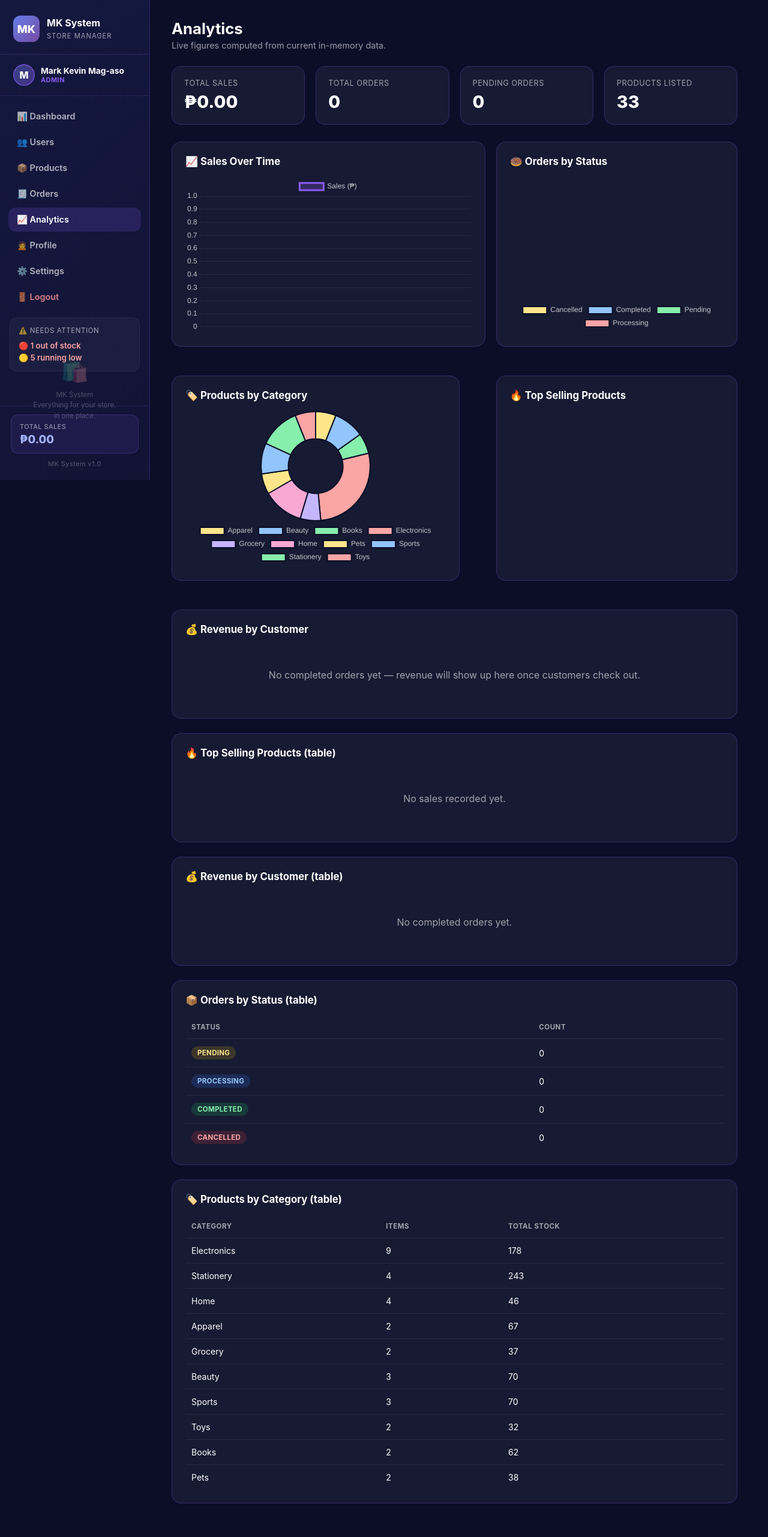
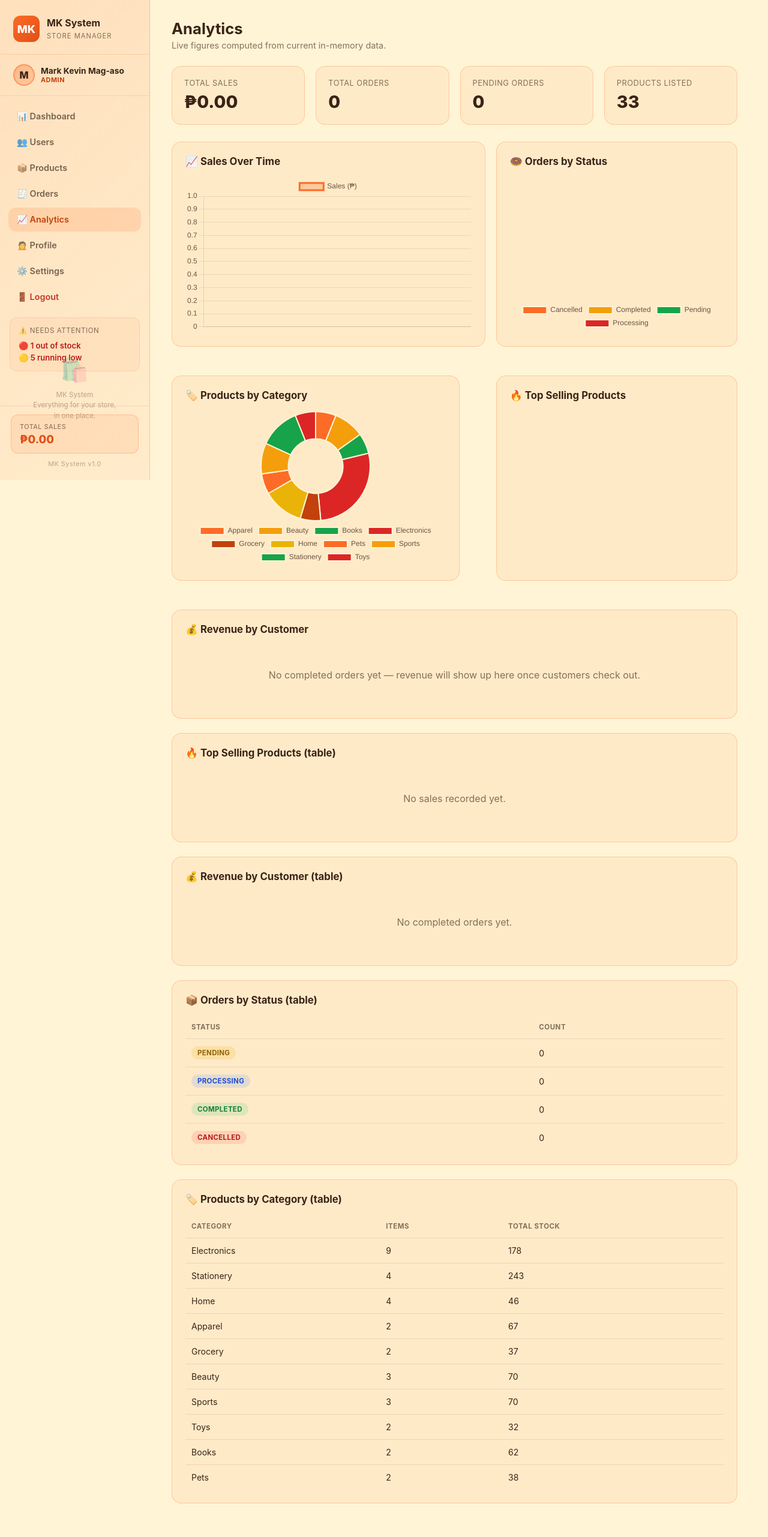
Before and after one commit to markevin592-commits/My-E-Commerce-System, a Flask app: page /analytics in a window 1280 px wide. Shown: the whole page at 60% size. Run offline with Flask 3, Linux system fonts and the light colour scheme; the visitor is signed in with stand-in values (Sample User, id 1); a map, chart or similar area stays blank; some libraries are stand-ins or nearby versions.

Commit message:
Add files via upload

```diff
--- a/app.py
+++ b/app.py
@@ -12,13 +12,6 @@ Storage: everything lives in-memory inside a single DataStore instance
 (models.DataStore) built on plain Python lists. Restarting the server
 resets all data (by design - "Temporary Storage", no database).
 """
-
-from flask import Flask
-app = Flask(__name__)
-
-@app.route("/")
-def home():
-    return "Hello from Gunicorn!"
 
 from functools import wraps
 import re
--- a/static/css/style.css
+++ b/static/css/style.css
@@ -11,26 +11,27 @@ html {
 }
 
 :root {
-    --bg-deep: #0a0e27;
-    --accent-1: #667eea;
-    --accent-2: #764ba2;
-    --accent-3: #8b5cf6;
-    --text-dim: rgba(255,255,255,0.6);
-    --card-bg: rgba(255,255,255,0.05);
-    --card-border: rgba(139,92,246,0.25);
-    --success: #22c55e;
-    --error: #ef4444;
+    --bg-deep: #FFF4D6;
+    --accent-1: #FC6C26;
+    --accent-2: #E14E17;
+    --accent-3: #C2410C;
+    --text-main: #3A2317;
+    --text-dim: rgba(58,35,23,0.62);
+    --card-bg: rgba(252,108,38,0.07);
+    --card-border: rgba(252,108,38,0.28);
+    --success: #16803d;
+    --error: #b91c1c;
 }
 
 body {
     font-family: 'Inter', -apple-system, BlinkMacSystemFont, 'Segoe UI', Roboto, sans-serif;
     background: var(--bg-deep);
-    color: #fff;
+    color: var(--text-main);
     min-height: 100vh;
     overflow-x: hidden; /* belt-and-suspenders: never let a stray wide element cause horizontal scroll */
 }
 
-a { color: #a5b4fc; text-decoration: none; }
+a { color: var(--accent-2); text-decoration: none; }
 a:hover { text-decoration: underline; }
 
 /* ---------- Centered auth pages (login/signup) ---------- */
@@ -113,82 +114,82 @@ a:hover { text-decoration: underline; }
 .flash {
     padding: 12px 16px; border-radius: 10px; font-weight: 500; font-size: 0.9rem;
 }
-.flash.error { background: rgba(239,68,68,0.15); border: 1px solid rgba(239,68,68,0.3); color: #fca5a5; }
-.flash.success { background: rgba(34,197,94,0.15); border: 1px solid rgba(34,197,94,0.3); color: #86efac; }
+.flash.error { background: rgba(239,68,68,0.13); border: 1px solid rgba(239,68,68,0.3); color: #b91c1c; }
+.flash.success { background: rgba(34,197,94,0.13); border: 1px solid rgba(34,197,94,0.3); color: #15803d; }
 
 /* ---------- App shell (sidebar + main) ---------- */
 .app-shell { display: flex; min-height: 100vh; }
 
 .sidebar {
     width: 250px; min-height: 100vh;
-    background: linear-gradient(135deg, rgba(99,102,241,0.12), rgba(139,92,246,0.07));
-    border-right: 1px solid rgba(139,92,246,0.25);
+    background: linear-gradient(135deg, rgba(252,108,38,0.14), rgba(255,138,80,0.08));
+    border-right: 1px solid rgba(252,108,38,0.3);
     display: flex; flex-direction: column;
     position: fixed; top: 0; left: 0; bottom: 0; overflow-y: auto;
 }
 
 .sidebar-brand {
     display: flex; align-items: center; gap: 12px;
-    padding: 26px 22px 20px; border-bottom: 1px solid rgba(139,92,246,0.2);
+    padding: 26px 22px 20px; border-bottom: 1px solid rgba(252,108,38,0.22);
 }
 .sidebar-brand .logo {
     width: 44px; height: 44px; border-radius: 12px;
     background: linear-gradient(135deg, var(--accent-1), var(--accent-2));
     display: flex; align-items: center; justify-content: center;
-    font-weight: 800; font-size: 18px;
+    font-weight: 800; font-size: 18px; color: #fff;
 }
-.sidebar-brand h2 { font-size: 1rem; }
+.sidebar-brand h2 { font-size: 1rem; color: var(--text-main); }
 .sidebar-brand span { font-size: 0.7rem; color: var(--text-dim); text-transform: uppercase; letter-spacing: 1px; }
 .mobile-nav-toggle {
-    display: none; margin-left: auto; background: rgba(255,255,255,0.08);
-    border: 1px solid rgba(255,255,255,0.15); color: #fff; width: 38px; height: 38px;
+    display: none; margin-left: auto; background: rgba(58,35,23,0.06);
+    border: 1px solid rgba(58,35,23,0.18); color: var(--text-main); width: 38px; height: 38px;
     border-radius: 10px; font-size: 1.1rem; cursor: pointer; flex-shrink: 0;
 }
 
 .sidebar-user {
     display: flex; align-items: center; gap: 10px;
-    padding: 16px 22px; border-bottom: 1px solid rgba(139,92,246,0.15);
+    padding: 16px 22px; border-bottom: 1px solid rgba(252,108,38,0.18);
 }
 .sidebar-user .avatar {
     width: 36px; height: 36px; border-radius: 50%;
-    background: linear-gradient(135deg, rgba(102,126,234,.4), rgba(139,92,246,.4));
-    border: 2px solid rgba(139,92,246,.5);
-    display: flex; align-items: center; justify-content: center; font-weight: 800;
+    background: linear-gradient(135deg, rgba(252,108,38,.35), rgba(255,148,87,.35));
+    border: 2px solid rgba(252,108,38,.5);
+    display: flex; align-items: center; justify-content: center; font-weight: 800; color: var(--text-main);
 }
-.sidebar-user .name { font-size: 0.86rem; font-weight: 700; }
+.sidebar-user .name { font-size: 0.86rem; font-weight: 700; color: var(--text-main); }
 .sidebar-user .role { font-size: 0.68rem; color: var(--accent-3); text-transform: uppercase; letter-spacing: .5px; font-weight: 700; }
 
 .nav { flex: 0 1 auto; padding: 14px; display: flex; flex-direction: column; gap: 3px; }
 .nav a {
     display: flex; align-items: center; gap: 10px;
     padding: 11px 14px; border-radius: 12px;
-    color: rgba(255,255,255,0.68); font-size: 0.9rem; font-weight: 600;
+    color: rgba(58,35,23,0.68); font-size: 0.9rem; font-weight: 600;
 }
 .nav a:hover, .nav a.active {
-    background: rgba(139,92,246,0.18); color: #fff; text-decoration: none;
+    background: rgba(252,108,38,0.16); color: var(--accent-3); text-decoration: none;
 }
-.nav .logout-link { color: rgba(255,150,150,0.85); }
+.nav .logout-link { color: #c0392b; }
 
 /* ---------- Sidebar footer: pinned to the bottom via margin-top:auto ---------- */
 .sidebar-footer {
     margin-top: auto;
     padding: 14px 18px 20px;
-    border-top: 1px solid rgba(139,92,246,0.18);
+    border-top: 1px solid rgba(252,108,38,0.2);
 }
 .sidebar-stat-card {
-    background: rgba(139,92,246,0.1);
-    border: 1px solid rgba(139,92,246,0.25);
+    background: rgba(252,108,38,0.1);
+    border: 1px solid rgba(252,108,38,0.28);
     border-radius: 12px;
     padding: 12px 14px;
     margin-bottom: 10px;
 }
 .sidebar-stat-card .stat-label { font-size: 0.68rem; color: var(--text-dim); text-transform: uppercase; letter-spacing: .5px; }
-.sidebar-stat-card .stat-value { font-size: 1.15rem; font-weight: 800; margin-top: 3px; color: #a5b4fc; }
-.sidebar-version { font-size: 0.68rem; color: rgba(255,255,255,0.3); text-align: center; letter-spacing: .5px; }
+.sidebar-stat-card .stat-value { font-size: 1.15rem; font-weight: 800; margin-top: 3px; color: var(--accent-2); }
+.sidebar-version { font-size: 0.68rem; color: rgba(58,35,23,0.35); text-align: center; letter-spacing: .5px; }
 
 .main { margin-left: 250px; flex: 1; padding: 32px 36px; max-width: none; width: 100%; }
 .page-header { display: flex; justify-content: space-between; align-items: center; margin-bottom: 26px; flex-wrap: wrap; gap: 12px; }
-.page-header h1 { font-size: 1.6rem; }
+.page-header h1 { font-size: 1.6rem; color: var(--text-main); }
 .page-header p { color: var(--text-dim); font-size: 0.9rem; margin-top: 4px; }
 
 /* ---------- Cards / stats / tables ---------- */
@@ -198,17 +199,17 @@ a:hover { text-decoration: underline; }
     border-radius: 16px; padding: 20px;
 }
 .stat-card .stat-label { color: var(--text-dim); font-size: 0.8rem; text-transform: uppercase; letter-spacing: .5px; }
-.stat-card .stat-value { font-size: 1.8rem; font-weight: 800; margin-top: 6px; }
+.stat-card .stat-value { font-size: 1.8rem; font-weight: 800; margin-top: 6px; color: var(--text-main); }
 
 .panel {
     background: var(--card-bg); border: 1px solid var(--card-border);
     border-radius: 16px; padding: 22px; margin-bottom: 24px;
 }
 .panel-header { display: flex; justify-content: space-between; align-items: center; margin-bottom: 16px; }
-.panel-header h3 { font-size: 1.05rem; }
+.panel-header h3 { font-size: 1.05rem; color: var(--text-main); }
 
 table { width: 100%; border-collapse: collapse; }
-th, td { text-align: left; padding: 12px 10px; font-size: 0.88rem; border-bottom: 1px solid rgba(255,255,255,0.08); }
+th, td { text-align: left; padding: 12px 10px; font-size: 0.88rem; border-bottom: 1px solid rgba(58,35,23,0.1); color: var(--text-main); }
 th { color: var(--text-dim); text-transform: uppercase; font-size: 0.72rem; letter-spacing: .5px; }
 tr:last-child td { border-bottom: none; }
 
@@ -216,34 +217,34 @@ tr:last-child td { border-bottom: none; }
     display: inline-block; padding: 4px 10px; border-radius: 999px;
     font-size: 0.72rem; font-weight: 700; text-transform: uppercase; letter-spacing: .3px;
 }
-.badge.admin { background: rgba(239,68,68,0.18); color: #fca5a5; }
-.badge.staff { background: rgba(59,130,246,0.18); color: #93c5fd; }
-.badge.customer { background: rgba(34,197,94,0.18); color: #86efac; }
-.badge.active { background: rgba(34,197,94,0.18); color: #86efac; }
-.badge.inactive { background: rgba(148,163,184,0.18); color: #cbd5e1; }
-.badge.pending { background: rgba(234,179,8,0.18); color: #fde68a; }
-.badge.processing { background: rgba(59,130,246,0.18); color: #93c5fd; }
-.badge.completed { background: rgba(34,197,94,0.18); color: #86efac; }
-.badge.cancelled { background: rgba(239,68,68,0.18); color: #fca5a5; }
+.badge.admin { background: rgba(239,68,68,0.14); color: #b91c1c; }
+.badge.staff { background: rgba(59,130,246,0.14); color: #1d4ed8; }
+.badge.customer { background: rgba(34,197,94,0.14); color: #15803d; }
+.badge.active { background: rgba(34,197,94,0.14); color: #15803d; }
+.badge.inactive { background: rgba(120,113,108,0.16); color: #57534e; }
+.badge.pending { background: rgba(234,179,8,0.18); color: #92620a; }
+.badge.processing { background: rgba(59,130,246,0.14); color: #1d4ed8; }
+.badge.completed { background: rgba(34,197,94,0.14); color: #15803d; }
+.badge.cancelled { background: rgba(239,68,68,0.14); color: #b91c1c; }
 
 .product-grid { display: grid; grid-template-columns: repeat(auto-fill, minmax(230px, 1fr)); gap: 18px; }
 .product-card { background: var(--card-bg); border: 1px solid var(--card-border); border-radius: 16px; padding: 18px; }
-.product-card h4 { font-size: 1rem; margin-bottom: 4px; }
+.product-card h4 { font-size: 1rem; margin-bottom: 4px; color: var(--text-main); }
 .product-card .desc { color: var(--text-dim); font-size: 0.82rem; margin-bottom: 10px; min-height: 34px; }
-.product-card .price { font-size: 1.2rem; font-weight: 800; color: #a5b4fc; }
+.product-card .price { font-size: 1.2rem; font-weight: 800; color: var(--accent-2); }
 .product-card .stock { font-size: 0.78rem; color: var(--text-dim); margin: 6px 0 12px; }
-.product-card .stock.low { color: #fde68a; }
-.product-card .stock.out { color: #fca5a5; }
+.product-card .stock.low { color: #92620a; }
+.product-card .stock.out { color: #b91c1c; }
 .product-card form { display: flex; gap: 8px; align-items: center; }
 .product-card input[type=number] {
-    width: 64px; padding: 8px; background: rgba(255,255,255,0.08);
-    border: 1px solid rgba(255,255,255,0.15); border-radius: 8px; color: #fff;
+    width: 64px; padding: 8px; background: #fff;
+    border: 1px solid rgba(58,35,23,0.18); border-radius: 8px; color: var(--text-main);
 }
 
 .actions-row { display: flex; gap: 8px; }
 .empty-state { text-align: center; padding: 40px 20px; color: var(--text-dim); }
 .checkout-summary { display: flex; justify-content: flex-end; align-items: center; gap: 18px; margin-top: 8px; }
-.checkout-total { font-size: 1.15rem; font-weight: 700; }
+.checkout-total { font-size: 1.15rem; font-weight: 700; color: var(--text-main); }
 
 .form-card { max-width: 560px; }
 .form-grid { display: grid; grid-template-columns: 1fr 1fr; gap: 0 16px; }
@@ -366,44 +367,42 @@ tr:last-child td { border-bottom: none; }
 }
 
 /* ---------- Shared additions: cart badge, product actions, qty stepper, chips ---------- */
-/* Moved here from base.html's inline <style> so standalone pages that don't extend
-   base.html (public_shop.html, login.html, signup.html) get these too. */
-.nav-cart-badge { background: #8b5cf6; color: #fff; font-size: .72rem; font-weight: 700; line-height: 1; padding: 3px 7px; border-radius: 999px; }
-.qty-stepper { display: flex; align-items: center; gap: 0; border: 1px solid rgba(255,255,255,0.15); border-radius: 8px; overflow: hidden; width: fit-content; }
-.qty-stepper button { background: rgba(255,255,255,0.06); border: none; color: #fff; width: 30px; height: 30px; font-size: 1rem; cursor: pointer; line-height: 1; }
-.qty-stepper button:hover { background: rgba(255,255,255,0.14); }
-.qty-stepper input { width: 42px; text-align: center; border: none; background: transparent; color: #fff; font-size: 0.9rem; -moz-appearance: textfield; }
+.nav-cart-badge { background: var(--accent-1); color: #fff; font-size: .72rem; font-weight: 700; line-height: 1; padding: 3px 7px; border-radius: 999px; }
+.qty-stepper { display: flex; align-items: center; gap: 0; border: 1px solid rgba(58,35,23,0.18); border-radius: 8px; overflow: hidden; width: fit-content; }
+.qty-stepper button { background: rgba(58,35,23,0.05); border: none; color: var(--text-main); width: 30px; height: 30px; font-size: 1rem; cursor: pointer; line-height: 1; }
+.qty-stepper button:hover { background: rgba(58,35,23,0.1); }
+.qty-stepper input { width: 42px; text-align: center; border: none; background: transparent; color: var(--text-main); font-size: 0.9rem; -moz-appearance: textfield; }
 .qty-stepper input::-webkit-outer-spin-button, .qty-stepper input::-webkit-inner-spin-button { -webkit-appearance: none; margin: 0; }
 .product-card { display: flex; flex-direction: column; gap: 8px; }
-.product-card .cat-tag { display: inline-block; font-size: .7rem; text-transform: uppercase; letter-spacing: .04em; color: #c4b5fd; background: rgba(139,92,246,0.15); padding: 2px 8px; border-radius: 999px; width: fit-content; }
+.product-card .cat-tag { display: inline-block; font-size: .7rem; text-transform: uppercase; letter-spacing: .04em; color: var(--accent-3); background: rgba(252,108,38,0.14); padding: 2px 8px; border-radius: 999px; width: fit-content; }
 .product-card .card-actions { display: flex; gap: 10px; margin-top: auto; padding-top: 6px; flex-wrap: wrap; }
 .product-card .card-actions form { margin: 0; flex: 1; min-width: 140px; }
 .product-card .card-actions .btn { flex: 1; min-width: 140px; }
-.btn.buy-now { background: #8b5cf6; border-color: #8b5cf6; }
-.btn.add-cart { background: transparent; border: 1px solid rgba(255,255,255,0.25); }
+.btn.buy-now { background: var(--accent-1); border-color: var(--accent-1); }
+.btn.add-cart { background: transparent; border: 1px solid rgba(58,35,23,0.25); color: var(--text-main); }
 .mini-bar-row { display: flex; align-items: center; gap: 10px; padding: 8px 0; }
 .mini-bar-row .mb-label { flex: 0 0 150px; font-size: .85rem; color: var(--text-dim); white-space: nowrap; overflow: hidden; text-overflow: ellipsis; }
-.mini-bar-row .mb-track { flex: 1; background: rgba(255,255,255,0.07); border-radius: 6px; height: 14px; overflow: hidden; }
-.mini-bar-row .mb-fill { height: 100%; border-radius: 6px; background: linear-gradient(90deg,#8b5cf6,#c4b5fd); }
-.mini-bar-row .mb-value { flex: 0 0 auto; font-size: .85rem; font-weight: 600; min-width: 56px; text-align: right; }
-.sidebar-widget { margin: 0 16px; padding: 14px; border-radius: 12px; background: rgba(255,255,255,0.04); border: 1px solid rgba(255,255,255,0.06); display: flex; flex-direction: column; gap: 10px; }
+.mini-bar-row .mb-track { flex: 1; background: rgba(58,35,23,0.08); border-radius: 6px; height: 14px; overflow: hidden; }
+.mini-bar-row .mb-fill { height: 100%; border-radius: 6px; background: linear-gradient(90deg,var(--accent-1),#FFA45C); }
+.mini-bar-row .mb-value { flex: 0 0 auto; font-size: .85rem; font-weight: 600; min-width: 56px; text-align: right; color: var(--text-main); }
+.sidebar-widget { margin: 0 16px; padding: 14px; border-radius: 12px; background: rgba(252,108,38,0.06); border: 1px solid rgba(252,108,38,0.15); display: flex; flex-direction: column; gap: 10px; }
 .sidebar-widget-title { font-size: .72rem; text-transform: uppercase; letter-spacing: .05em; color: var(--text-dim); }
 .sidebar-alert-link { display: flex; flex-direction: column; gap: 4px; text-decoration: none; }
-.sidebar-alert-item { font-size: .82rem; color: #fca5a5; font-weight: 600; }
-.sidebar-alert-ok { font-size: .82rem; color: #86efac; font-weight: 600; }
-.sidebar-fact { display: flex; justify-content: space-between; font-size: .82rem; color: #fff; }
+.sidebar-alert-item { font-size: .82rem; color: #b91c1c; font-weight: 600; }
+.sidebar-alert-ok { font-size: .82rem; color: #15803d; font-weight: 600; }
+.sidebar-fact { display: flex; justify-content: space-between; font-size: .82rem; color: var(--text-main); }
 .sidebar-fact span { color: var(--text-dim); }
 .sidebar-filler { flex: 1; min-height: 24px; display: flex; flex-direction: column; align-items: center; justify-content: center; gap: 10px; padding: 16px; text-align: center; }
-.sidebar-filler-icon { font-size: 2.4rem; opacity: .25; }
-.sidebar-filler p { font-size: .72rem; line-height: 1.5; color: rgba(255,255,255,0.25); max-width: 150px; }
+.sidebar-filler-icon { font-size: 2.4rem; opacity: .3; }
+.sidebar-filler p { font-size: .72rem; line-height: 1.5; color: rgba(58,35,23,0.35); max-width: 150px; }
 .category-chips { display: flex; flex-wrap: wrap; gap: 8px; margin-bottom: 20px; }
-.chip { background: rgba(255,255,255,0.06); border: 1px solid rgba(255,255,255,0.12); color: rgba(255,255,255,0.75); font-size: .82rem; font-weight: 600; padding: 8px 16px; border-radius: 999px; cursor: pointer; }
-.chip:hover { background: rgba(255,255,255,0.12); }
-.chip.active { background: #8b5cf6; border-color: #8b5cf6; color: #fff; }
-.trust-strip { display: grid; grid-template-columns: repeat(auto-fit, minmax(220px,1fr)); gap: 16px; margin-top: 32px; padding-top: 26px; border-top: 1px solid rgba(255,255,255,0.08); }
+.chip { background: rgba(58,35,23,0.05); border: 1px solid rgba(58,35,23,0.15); color: rgba(58,35,23,0.75); font-size: .82rem; font-weight: 600; padding: 8px 16px; border-radius: 999px; cursor: pointer; }
+.chip:hover { background: rgba(58,35,23,0.1); }
+.chip.active { background: var(--accent-1); border-color: var(--accent-1); color: #fff; }
+.trust-strip { display: grid; grid-template-columns: repeat(auto-fit, minmax(220px,1fr)); gap: 16px; margin-top: 32px; padding-top: 26px; border-top: 1px solid rgba(58,35,23,0.1); }
 .trust-item { display: flex; gap: 12px; align-items: flex-start; }
 .trust-item .trust-icon { font-size: 1.6rem; line-height: 1; }
-.trust-item strong { display: block; font-size: .88rem; margin-bottom: 2px; }
+.trust-item strong { display: block; font-size: .88rem; margin-bottom: 2px; color: var(--text-main); }
 .trust-item span { font-size: .78rem; color: var(--text-dim); line-height: 1.4; }
 
 @media (max-width: 640px) {
--- a/templates/analytics.html
+++ b/templates/analytics.html
@@ -120,9 +120,9 @@
     const categoryCounts = {{ category_counts|tojson }};
     const topProducts = {{ top_products|tojson }};
     const revenueByCustomer = {{ revenue_by_customer|tojson }};
-    const chartTextColor = 'rgba(255,255,255,0.75)';
-    const gridColor = 'rgba(255,255,255,0.08)';
-    const palette = ['#fde68a', '#93c5fd', '#86efac', '#fca5a5', '#c4b5fd', '#f9a8d4'];
+    const chartTextColor = 'rgba(58,35,23,0.75)';
+    const gridColor = 'rgba(58,35,23,0.1)';
+    const palette = ['#FC6C26', '#F59E0B', '#16A34A', '#DC2626', '#C2410C', '#EAB308'];
     const analyticsCharts = [];
 
     if (topProducts.length) {
@@ -130,7 +130,7 @@
             type: 'bar',
             data: {
                 labels: topProducts.map(d => d[0]),
-                datasets: [{ label: 'Units Sold', data: topProducts.map(d => d[1]), backgroundColor: '#86efac', borderRadius: 6 }]
+                datasets: [{ label: 'Units Sold', data: topProducts.map(d => d[1]), backgroundColor: '#FC6C26', borderRadius: 6 }]
             },
             options: {
             responsive: true,
@@ -150,7 +150,7 @@
             type: 'bar',
             data: {
                 labels: revenueByCustomer.map(d => d[0]),
-                datasets: [{ label: 'Revenue (₱)', data: revenueByCustomer.map(d => d[1]), backgroundColor: '#93c5fd', borderRadius: 6 }]
+                datasets: [{ label: 'Revenue (₱)', data: revenueByCustomer.map(d => d[1]), backgroundColor: '#E14E17', borderRadius: 6 }]
             },
             options: {
             responsive: true,
@@ -168,7 +168,7 @@
         type: 'doughnut',
         data: {
             labels: Object.keys(statusCounts),
-            datasets: [{ data: Object.values(statusCounts), backgroundColor: palette, borderColor: '#0a0e27', borderWidth: 2 }]
+            datasets: [{ data: Object.values(statusCounts), backgroundColor: palette, borderColor: '#FFF4D6', borderWidth: 2 }]
         },
         options: { responsive: true, maintainAspectRatio: false, plugins: { legend: { position: 'bottom', labels: { color: chartTextColor } } } }
     }));
@@ -177,7 +177,7 @@
         type: 'doughnut',
         data: {
             labels: Object.keys(categoryCounts),
-            datasets: [{ data: Object.values(categoryCounts), backgroundColor: palette, borderColor: '#0a0e27', borderWidth: 2 }]
+            datasets: [{ data: Object.values(categoryCounts), backgroundColor: palette, borderColor: '#FFF4D6', borderWidth: 2 }]
         },
         options: { responsive: true, maintainAspectRatio: false, plugins: { legend: { position: 'bottom', labels: { color: chartTextColor } } } }
     }));
@@ -188,8 +188,8 @@
             labels: salesByDay.map(d => d[0]),
             datasets: [{
                 label: 'Sales (₱)', data: salesByDay.map(d => d[1]),
-                borderColor: '#8b5cf6', backgroundColor: 'rgba(139,92,246,0.25)',
-                fill: true, tension: 0.35, pointBackgroundColor: '#a5b4fc',
+                borderColor: '#FC6C26', backgroundColor: 'rgba(252,108,38,0.25)',
+                fill: true, tension: 0.35, pointBackgroundColor: '#E14E17',
             }]
         },
         options: {
--- a/templates/dashboard_customer.html
+++ b/templates/dashboard_customer.html
@@ -89,7 +89,7 @@
             </li>
             {% endfor %}
         </ul>
-        <div style="display:flex; justify-content:space-between; margin-top:14px; padding-top:12px; border-top:1px solid rgba(255,255,255,0.08); font-weight:700;">
+        <div style="display:flex; justify-content:space-between; margin-top:14px; padding-top:12px; border-top:1px solid rgba(58,35,23,0.12); font-weight:700;">
             <span>Total</span><span>₱{{ "%.2f"|format(cart_total) }}</span>
         </div>
         <a href="{{ url_for('view_cart') }}" class="btn small full" style="margin-top:12px;">Go to Checkout</a>
@@ -97,7 +97,7 @@
         <div class="empty-state">Your cart is empty. <a href="{{ url_for('store_page') }}">Start shopping →</a></div>
         {% endif %}
 
-        <div style="margin-top:18px; padding-top:16px; border-top:1px solid rgba(255,255,255,0.08); display:flex; flex-direction:column; gap:12px;">
+        <div style="margin-top:18px; padding-top:16px; border-top:1px solid rgba(58,35,23,0.12); display:flex; flex-direction:column; gap:12px;">
             <h4 style="margin:0; font-size:0.85rem; text-transform:uppercase; letter-spacing:.04em; color:var(--text-dim);">Account Snapshot</h4>
             <div style="display:flex; justify-content:space-between; font-size:0.88rem;">
                 <span style="color:var(--text-dim);">Total Orders</span><strong>{{ order_count }}</strong>
--- a/templates/order_detail.html
+++ b/templates/order_detail.html
@@ -34,7 +34,7 @@
             {% endfor %}
             </tbody>
         </table>
-        <div style="display:flex; justify-content:flex-end; margin-top:16px; padding-top:14px; border-top:1px solid rgba(255,255,255,0.08); font-weight:800; font-size:1.1rem;">
+        <div style="display:flex; justify-content:flex-end; margin-top:16px; padding-top:14px; border-top:1px solid rgba(58,35,23,0.12); font-weight:800; font-size:1.1rem;">
             Total: ₱{{ "%.2f"|format(order.total) }}
         </div>
     </div>
@@ -58,7 +58,7 @@
         {% endif %}
 
         {% if current_user.role in ['admin', 'staff'] %}
-        <div style="margin-top:20px; padding-top:16px; border-top:1px solid rgba(255,255,255,0.08);">
+        <div style="margin-top:20px; padding-top:16px; border-top:1px solid rgba(58,35,23,0.12);">
             <div style="font-size:.72rem; text-transform:uppercase; letter-spacing:.05em; color:var(--text-dim); margin-bottom:8px;">Update Status</div>
             <form method="POST" action="{{ url_for('update_order_status', order_id=order.id) }}">
                 <input type="hidden" name="csrf_token" value="{{ csrf_token() }}">
--- a/templates/order_review.html
+++ b/templates/order_review.html
@@ -23,7 +23,7 @@
                 </tr>
             </tbody>
         </table>
-        <div style="display:flex; justify-content:flex-end; margin-top:16px; padding-top:14px; border-top:1px solid rgba(255,255,255,0.08); font-weight:800; font-size:1.1rem;">
+        <div style="display:flex; justify-content:flex-end; margin-top:16px; padding-top:14px; border-top:1px solid rgba(58,35,23,0.12); font-weight:800; font-size:1.1rem;">
             Total: ₱{{ "%.2f"|format(subtotal) }}
         </div>
     </div>
```
Also changed, not shown: other parts of static/css/style.css (+25 -25 lines), requirements.txt (+3 -12 lines), templates/dashboard_admin.html (+7 -7 lines).
